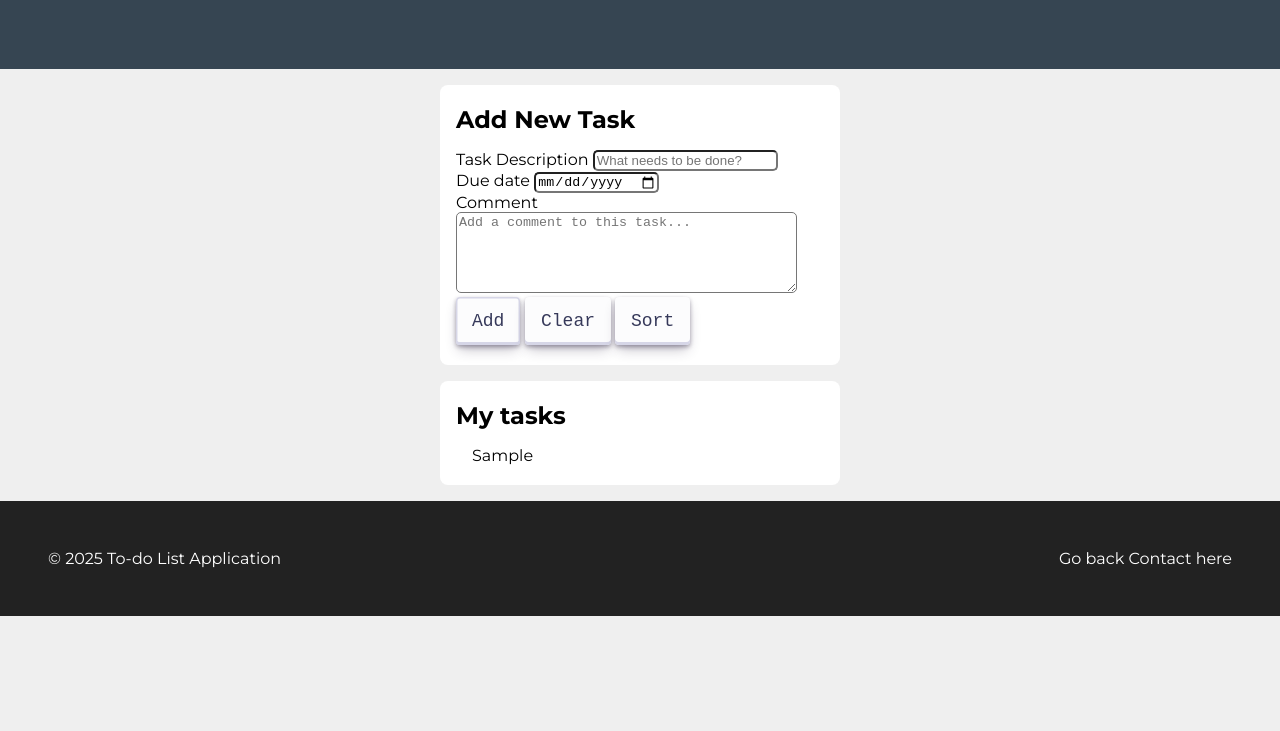
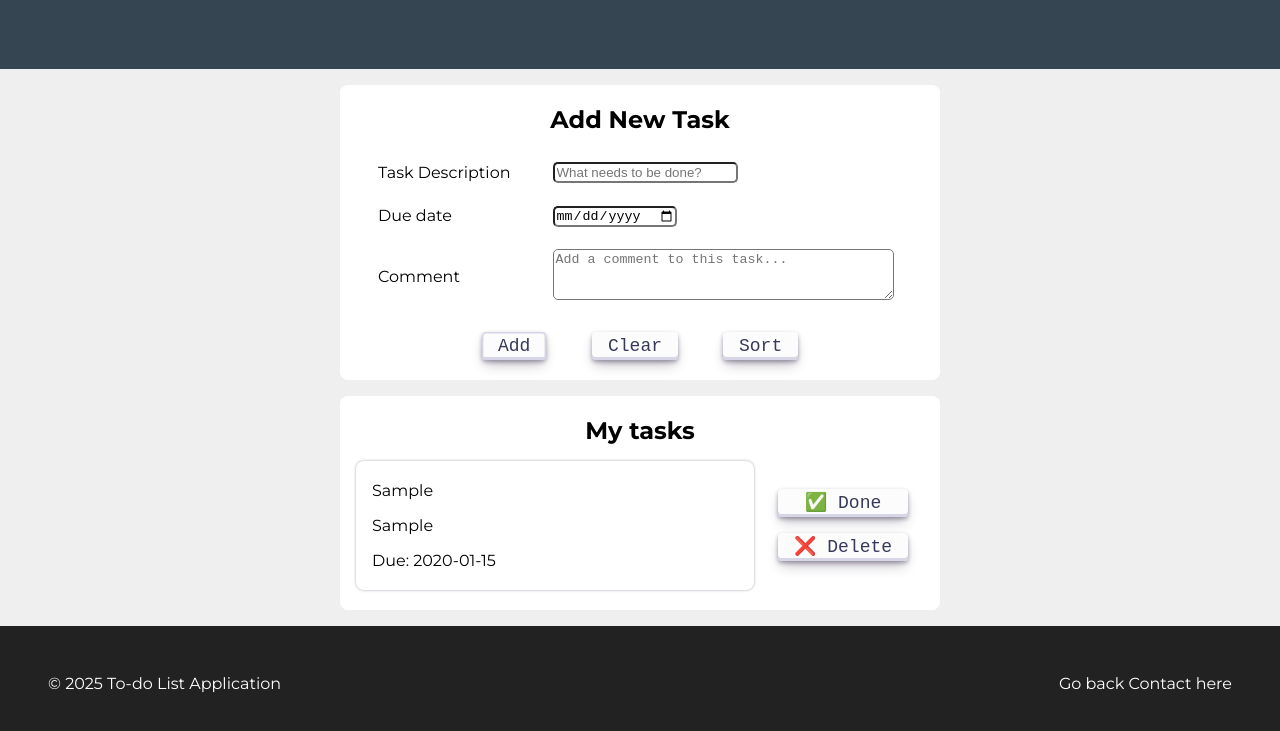
Before and after one commit to MaxAg22/To-do-List, a plain HTML site: page index.html in a window 1280 px wide. Both pictures are taken after typing "Sample", "2020-01-15", "Sample" into the empty fields and a click on the button "Add". Shown: the part 191-922 px from the top of the page. Before the commit the page ends 807 px from the top, so only its background shows below. Drawn offline with Linux system fonts and the light colour scheme.

Commit message:
feat(tasks): add done and delete behavior and styling to new tasks

```diff
--- a/index.html
+++ b/index.html
@@ -15,29 +15,40 @@
     </header>
 
     <main class="mainContent">
+
         <section class="container">
 
             <article class="AddNewTask">
                 <h2> Add New Task </h2>
                 <form onsubmit="addNewTask(event)">
-                    <label for="taskText">Task Description</label>
-                    <input type="text" id="taskText" name="taskText" autocomplete="off" placeholder="What needs to be done?" class="roundBorder"/>
-                    <br>
-                    <label for="due_date">Due date</label>
-                    <input type="date" id="due_date" name="due_date" class="roundBorder">
-                    <br>
-                    <label for="comment">Comment</label>
-                    <textarea id="comment" name="comment" cols="40" rows="5" placeholder="Add a comment to this task..." class="roundBorder"></textarea>
-                    <br>
-                    <button type="submit" class="addTaskButton roundBorder button-30">Add</button>
-                    <button type="reset" class="resetButton roundBorder button-30">Clear</button>
-                    <button type="button" class="orderButton roundBorder button-30" onclick="renderOrderedTasks()">Sort</button>
+                    <table>
+                        <tbody>
+                            <tr>
+                                <td><label for="taskText">Task Description</label></td>
+                                <td><input type="text" id="taskText" name="taskText" autocomplete="off" placeholder="What needs to be done?" class="roundBorder"/></td>
+                            </tr>
+                            <tr>
+                                <td><label for="due_date">Due date</label></td>
+                                <td><input type="date" id="due_date" name="due_date" class="roundBorder"></td>
+                            </tr>
+                            <tr>
+                                <td><label for="comment">Comment</label></td>
+                                <td><textarea id="comment" name="comment" cols="40" rows="3" placeholder="Add a comment to this task..." class="roundBorder"></textarea></td>
+                            </tr>
+                        </tbody>
+                    </table>
+                    <div class="buttonBox">
+                        <button type="submit" class="addTaskButton roundBorder button-30">Add</button>
+                        <button type="reset" class="resetButton roundBorder button-30">Clear</button>
+                        <button type="button" class="orderButton roundBorder button-30" onclick="renderOrderedTasks()">Sort</button>
+                    </div>
                 </form>
 
             </article>
+
             <article class="formResults">
                 <h2> My tasks </h2>
-                <div id="taskContainer"></div>
+                <div id="taskContainer"></div> <!-- Acá se agregan los div de las nuevas tareas -->
             </article>
 
         </section>
--- a/script.js
+++ b/script.js
@@ -1,27 +1,96 @@
 // taskContainer
-
 const taskContainer = document.getElementById('taskContainer');
 
 const addNewTask = event => {
     event.preventDefault();
+    // Tomo la descripción de la tarea
     const { value } = event.target.taskText;
     if(!value) return;
-    const task = document.createElement('div');
-    task.classList.add('task', 'roundBorder');
-    task.addEventListener('click', changeTaskState);
-    task.textContent = value;
-    taskContainer.prepend(task);
+
+    // Tomo el due date
+    const date = event.target.due_date.value;
+
+    // Tomo el comentario
+    const comment = event.target.comment.value;
+
+    // Creamos un div en donde agregar la tarea
+    const taskDiv = document.createElement('div');
+    taskDiv.classList.add('individualTask');
+
+    // Creamos un div para agregar la información de la task
+    const taskInfo = document.createElement('div');
+    taskInfo.classList.add('taskDivInfo');
+
+    // Creamos otro p para la fecha
+    const taskDueDate = document.createElement('p');
+    if(date) {
+        taskDueDate.classList.add('roundBorder', 'dueDate', 'taskInfo');
+
+        taskDueDate.textContent = `Due: ${event.target.due_date.value}`;
+        taskInfo.prepend(taskDueDate);
+    }
+
+    // Creamos el ultimo p para el comentario
+    if(comment) {
+        const taskComment = document.createElement('p');
+        taskComment.classList.add('roundBorder', 'taskComment', 'taskInfo');
+        taskComment.textContent = comment;
+        taskInfo.prepend(taskComment);
+    }
+
+    // Creamos un p para la tarea
+    const taskName = document.createElement('p');
+    taskName.classList.add('roundBorder', 'taskName', 'taskInfo');
+    taskName.textContent = value;
+    taskInfo.prepend(taskName);
+
+    // Creamos otro div para los botones
+    const taskButtons = document.createElement('div');
+    taskButtons.classList.add('taskButtons');
+
+    // Creamos los botones para manipular el task div
+    const deleteButton = document.createElement('button');
+    deleteButton.textContent = '❌ Delete';
+    deleteButton.classList.add('taskButton', 'button-30');
+    deleteButton.addEventListener('click', deleteTask);
+    taskButtons.prepend(deleteButton);
+
+    const doneButton = document.createElement('button');
+    doneButton.textContent = '✅ Done';
+    doneButton.classList.add('taskButton', 'button-30');
+    doneButton.addEventListener('click', changeTaskStateFromButton);
+    taskButtons.prepend(doneButton);
+
+    // Agregamos el div final
+    taskInfo.addEventListener('click', changeTaskState)
+    taskDiv.prepend(taskButtons);
+    taskDiv.prepend(taskInfo);
+    taskContainer.prepend(taskDiv);
+
     event.target.reset();
 };
 
 const changeTaskState = event => {
-    event.target.classList.toggle('done');
+    const taskDivInfo = event.currentTarget
+    const taskDiv = taskDivInfo.parentElement;
+
+    taskDivInfo.classList.toggle('done');
+    taskDiv.classList.toggle('done');
+};
+
+const changeTaskStateFromButton = event => {
+    const taskButtons = event.currentTarget.parentElement;
+    const individualTask = taskButtons.parentElement;
+    const taskDivInfo = individualTask.querySelector('.taskDivInfo');
+
+    taskDivInfo.classList.toggle('done');
+    individualTask.classList.toggle('done');
 };
 
 const order = () => {
     const done = [];
     const toDo = [];
-    taskContainer.querySelectorAll('.task').forEach( element => {
+    taskContainer.querySelectorAll('.individualTask').forEach( element => {
         element.classList.contains('done') ? done.push(element) : toDo.push(element)
     })
     return [...toDo, ...done];
@@ -30,3 +99,10 @@ const order = () => {
 const renderOrderedTasks = () => {
     order().forEach(element => taskContainer.appendChild(element))
 }
+
+const deleteTask = event => {
+  const taskDiv = event.currentTarget.parentElement.parentElement;
+  if (taskDiv) {
+    taskDiv.remove();
+  }
+};
--- a/styles.css
+++ b/styles.css
@@ -1,3 +1,4 @@
+/* Config general */
 html {
     font-family: 'Montserrat', 'sans-serif';
 }
@@ -33,8 +34,13 @@ header h1 {
     text-align: center;
 }
 
+.roundBorder {
+    border-radius: 5px;
+}
+
+/* Secciones y articulos */
 .container{
-    width: 400px;
+    width: 600px;
     margin: 0 auto;
 }
 
@@ -49,19 +55,27 @@ section article {
 
 section article h2,
 section article form,
-section article div
-{
+section article div {
     margin: 1rem;
 }
+
+section article h2
+{
+    text-align: center;
+}
+
+/* Tabla */
+section article form table tbody tr td, section article form table tbody tr td {
+  border: 0px solid #0026ff;
+  padding: 10px 20px;
+}
+
 
 section article:hover {
     box-shadow: 0 0.1rem 0.4rem rgba(0,0,0,0.3);
 }
 
-.roundBorder {
-    border-radius: 5px;
-}
-
+/* Footer */
 footer {
     background-color: #222;
     padding: 3rem;
@@ -89,8 +103,14 @@ footer a:hover {
 
 
 /* Button */
+.buttonBox {
+    display: flex;
+    justify-content: center;
+    align-items: center;
+    height: 100%;
+    gap: 45px;                  /* margen entre los botones */
+}
 
-/* CSS */
 .button-30 {
   align-items: center;
   appearance: none;
@@ -103,7 +123,8 @@ footer a:hover {
   cursor: pointer;
   display: inline-flex;
   font-family: "JetBrains Mono",monospace;
-  height: 48px;
+  height: 28px;
+  width: auto;
   justify-content: center;
   line-height: 1;
   list-style: none;
@@ -135,3 +156,54 @@ footer a:hover {
   box-shadow: #D6D6E7 0 3px 7px inset;
   transform: translateY(2px);
 }
+
+/* taskContainer config */
+.individualTask {
+    display: flex;
+    justify-content: space-between;
+    align-items: center;
+    width: 100%;
+    margin: 0 auto 1rem auto; /* centrado horizontal */
+}
+
+.taskDivInfo {
+    transition: box-shadow 0.3s ease;
+    flex-grow: 1; /* Ocupará el espacio restante */
+    margin: 0 0.5rem 0 0;
+    padding: 0.25rem 0;
+    background-color: white;
+    border-radius: 0.5rem;
+    box-shadow: 0 0px 3px rgba(45, 35, 66, 0.4);
+    cursor: pointer;
+}
+
+.taskDivInfo:hover {
+    box-shadow: 0 0.1rem 0.4rem rgba(0,0,0,0.3);
+}
+
+.taskButtons {
+    display: flex;
+    flex-direction: column;  /* Apila los botones verticalmente */
+    gap: 1rem;              /* Espacio entre ellos */
+}
+
+.taskInfo {
+    margin: 1rem;
+    width: 350px;
+    overflow-wrap: break-word;
+}
+
+.taskDivInfo.done {
+    background-color: #595b7491;
+    opacity: 0.6;
+    text-decoration: line-through;
+}
+
+/*
+
+.individualTask
+    => taskDivInfo
+    => taskButtons
+
+
+*/
```
